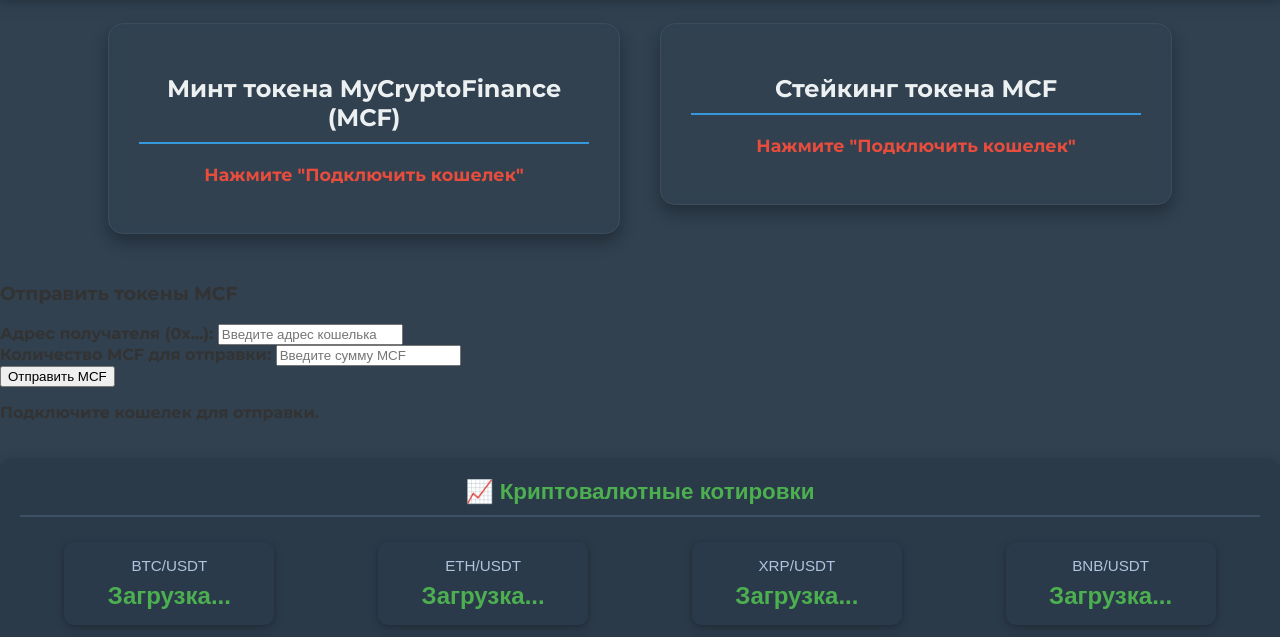
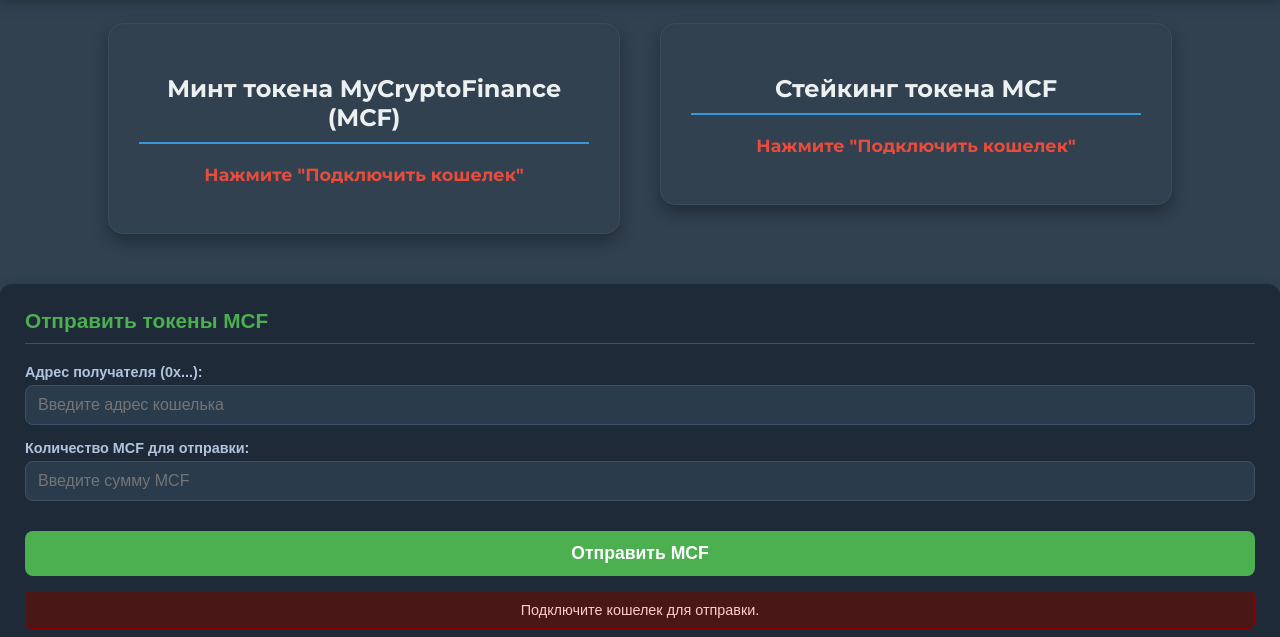
Before and after one commit to runglao/MCF-Stayking-25.102025, a plain HTML site: page index.html in a window 1280 px wide. Shown: the part 97-734 px from the top of the page. Drawn offline with Linux system fonts and the light colour scheme; a script that the page names is missing.

Commit message:
Update Style.css

```diff
--- a/Style.css
+++ b/Style.css
@@ -406,6 +406,116 @@ main {
 }
 
 
+
+
+/* ----------------------------------------------------------------- */
+/* СТИЛИ ДЛЯ ФОРМЫ ОТПРАВКИ ТОКЕНОВ MCF */
+/* ----------------------------------------------------------------- */
+
+#transferFormBlock {
+    background: #1f2a38;
+    border-radius: 12px;
+    padding: 25px;
+    margin-top: 20px;
+    box-shadow: 0 4px 15px rgba(0, 0, 0, 0.2);
+    color: #ffffff;
+    font-family: Arial, sans-serif;
+}
+
+#transferFormBlock h3 {
+    color: #4CAF50;
+    margin-top: 0;
+    margin-bottom: 20px;
+    font-size: 1.3em;
+    border-bottom: 1px solid #3e5066;
+    padding-bottom: 10px;
+}
+
+.input-group {
+    margin-bottom: 15px;
+}
+
+.input-group label {
+    display: block;
+    margin-bottom: 5px;
+    font-size: 0.9em;
+    color: #b0c4de;
+    font-weight: bold;
+}
+
+/* Стили для полей ввода */
+#recipientAddressInput,
+#transferAmountInput {
+    width: 100%;
+    padding: 10px 12px;
+    border: 1px solid #3e5066;
+    border-radius: 8px;
+    background-color: #2a3b4c;
+    color: #ffffff;
+    font-size: 1em;
+    box-sizing: border-box;
+    transition: border-color 0.3s;
+}
+
+#recipientAddressInput:focus,
+#transferAmountInput:focus {
+    border-color: #4CAF50;
+    outline: none;
+}
+
+/* Стили для кнопки "Отправить" */
+#sendTokenButton {
+    width: 100%;
+    padding: 12px;
+    margin-top: 15px;
+    background-color: #4CAF50;
+    color: white;
+    font-weight: bold;
+    font-size: 1.1em;
+    border: none;
+    border-radius: 8px;
+    cursor: pointer;
+    transition: background-color 0.3s ease, transform 0.1s;
+}
+
+#sendTokenButton:hover {
+    background-color: #45a049;
+}
+
+#sendTokenButton:disabled {
+    background-color: #555;
+    cursor: not-allowed;
+    opacity: 0.7;
+}
+
+/* Стили для сообщения о статусе транзакции */
+#transferStatus {
+    margin-top: 15px;
+    padding: 10px;
+    border-radius: 6px;
+    text-align: center;
+    font-size: 0.9em;
+    color: #ffcccc;
+    background-color: #4a1717;
+    border: 1px solid #8b0000;
+}
+
+/* Стиль для успешной транзакции */
+#transferStatus.success {
+    color: #ccffcc;
+    background-color: #174a17;
+    border-color: #008b00;
+}
+
+/* Общий стиль для скрытия
+.hidden {
+    display: none !important;
+} */
+
+
+
+
+
 /* --- FOOTER --- */
 footer {
     color: white;
```
